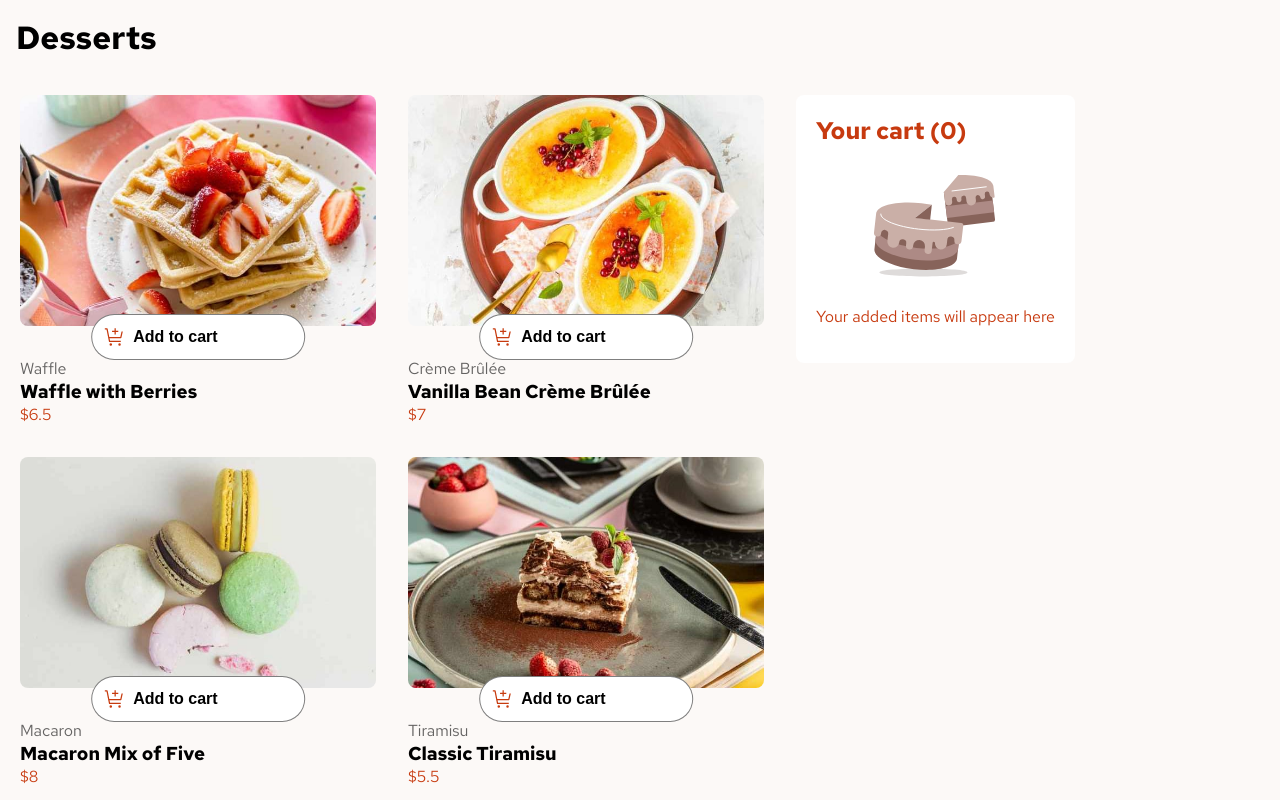
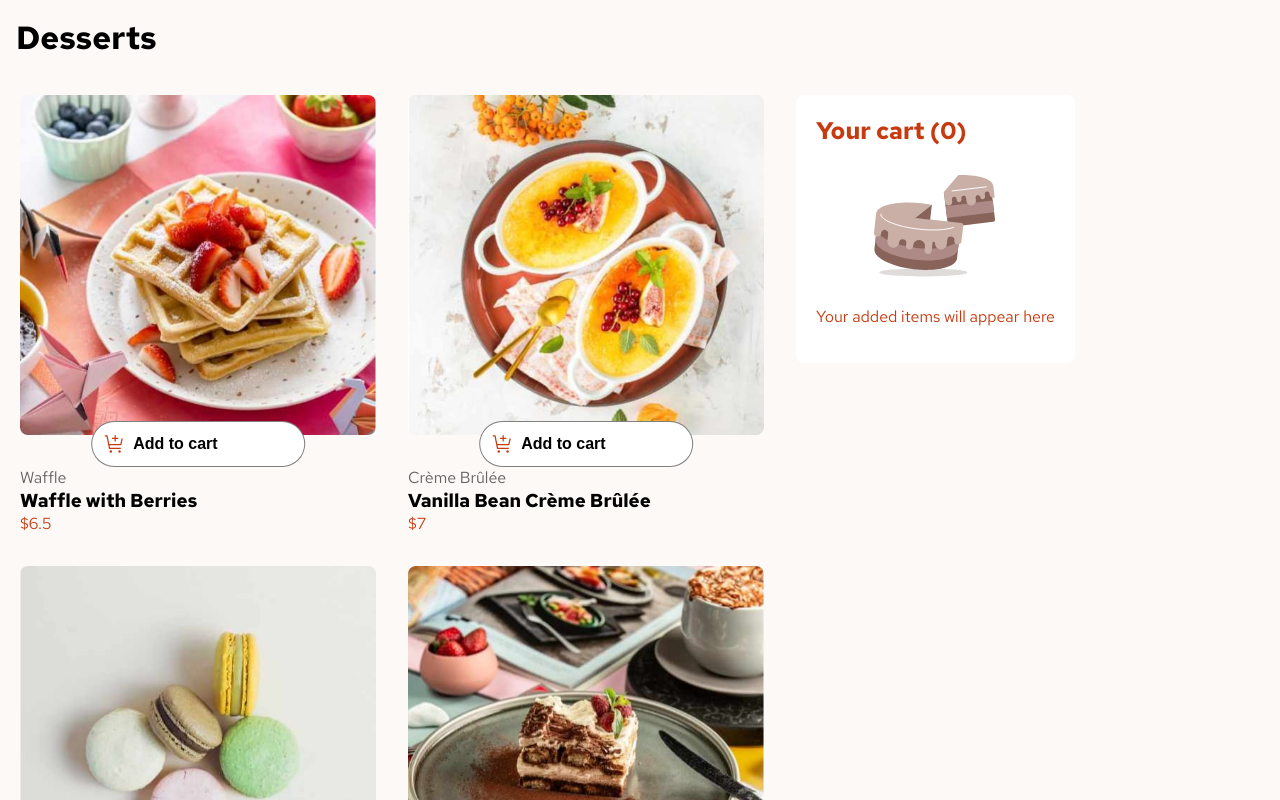
Before and after one commit to Medido1/Frontend-Mentor-Product-list-with-cart, a React (Vite) app: page / in a window 1280 px wide. Shown: the top 800 px of the page. Built offline with nearby package versions, Linux system fonts and the light colour scheme.

Commit message:
Add img url for desktop design

```diff
--- a/src/components/DessertsMenu.jsx
+++ b/src/components/DessertsMenu.jsx
@@ -21,7 +21,7 @@ export default function DessertsMenu(
       {(!isConfirmed || !isMobile) && myData.map((info) => {
         return <Dessert
           key={info.name}
-          imgSrc={info.image.mobile}
+          imgSrc={isMobile ? info.image.mobile : info.image.desktop}
           category={info.category}
           dessertName={info.name}
           price={info.price}
--- a/src/data.js
+++ b/src/data.js
@@ -1,21 +1,30 @@
 import waffleMobile from './assets/images/image-waffle-mobile.jpg';
 import waffleThumbnail from './assets/images/image-waffle-thumbnail.jpg';
+import waffleDesktop from './assets/images/image-waffle-desktop.jpg';
 import crémeBruléMobile from './assets/images/image-creme-brulee-mobile.jpg';
 import crémeBruléThumbnail from './assets/images/image-creme-brulee-thumbnail.jpg';
+import crémeBruléDesktop from './assets/images/image-creme-brulee-desktop.jpg';
 import MacaronMobile from './assets/images/image-macaron-mobile.jpg';
 import MacaronThumbnail from './assets/images/image-macaron-thumbnail.jpg';
+import MacaronDesktop from './assets/images/image-macaron-desktop.jpg';
 import TiramisuMobile from './assets/images/image-tiramisu-mobile.jpg';
-import TiramiusThumbnail from './assets/images/image-tiramisu-thumbnail.jpg';
+import TiramisuThumbnail from './assets/images/image-tiramisu-thumbnail.jpg';
+import TiramisuDesktop from './assets/images/image-tiramisu-desktop.jpg';
 import BaklavaMobile from './assets/images/image-baklava-mobile.jpg';
 import BaklavaThumbnail from './assets/images/image-baklava-thumbnail.jpg';
+import BaklavaDesktop from './assets/images/image-baklava-desktop.jpg';
 import PieMobile from './assets/images/image-meringue-mobile.jpg';
 import PieThumbnail from './assets/images/image-panna-cotta-mobile.jpg';
+import PieDesktop from './assets/images/image-meringue-desktop.jpg';
 import CakeMobile from './assets/images/image-cake-mobile.jpg';
 import CakeThumbnail from './assets/images/image-cake-thumbnail.jpg';
+import CakeDesktop from './assets/images/image-cake-desktop.jpg';
 import BrownieMobile from './assets/images/image-brownie-mobile.jpg';
 import BorwnieThumbnail from './assets/images/image-brownie-thumbnail.jpg';
+import BrownieDesktop from './assets/images/image-brownie-desktop.jpg';
 import PannaCottaMobile from './assets/images/image-panna-cotta-mobile.jpg';
 import PannaCottaThumbnail from './assets/images/image-panna-cotta-thumbnail.jpg';
+import PannaCottaDesktop from './assets/images/image-panna-cotta-desktop.jpg';
 
 const data = [
     {
@@ -23,7 +32,7 @@ const data = [
             "thumbnail": waffleThumbnail,
             "mobile": waffleMobile,
             "tablet": "./assets/images/image-waffle-tablet.jpg",
-            "desktop": "./assets/images/image-waffle-desktop.jpg"
+            "desktop": waffleDesktop,
        },
        "name": "Waffle with Berries",
        "category": "Waffle",
@@ -35,7 +44,7 @@ const data = [
             "thumbnail": crémeBruléThumbnail,
             "mobile": crémeBruléMobile,
             "tablet": "./assets/images/image-creme-brulee-tablet.jpg",
-            "desktop": "./assets/images/image-creme-brulee-desktop.jpg"
+            "desktop": crémeBruléDesktop,
         },
         "name": "Vanilla Bean Crème Brûlée",
         "category": "Crème Brûlée",
@@ -47,7 +56,7 @@ const data = [
             "thumbnail": MacaronThumbnail,
             "mobile": MacaronMobile,
             "tablet": "./assets/images/image-macaron-tablet.jpg",
-            "desktop": "./assets/images/image-macaron-desktop.jpg"
+            "desktop": MacaronDesktop,
         },
         "name": "Macaron Mix of Five",
         "category": "Macaron",
@@ -56,10 +65,10 @@ const data = [
      },
      {
         "image": {
-            "thumbnail": TiramiusThumbnail,
+            "thumbnail": TiramisuThumbnail,
             "mobile": TiramisuMobile,
             "tablet": "./assets/images/image-tiramisu-tablet.jpg",
-            "desktop": "./assets/images/image-tiramisu-desktop.jpg"
+            "desktop": TiramisuDesktop,
         },
         "name": "Classic Tiramisu",
         "category": "Tiramisu",
@@ -71,7 +80,7 @@ const data = [
             "thumbnail": BaklavaThumbnail,
             "mobile": BaklavaMobile ,
             "tablet": "./assets/images/image-baklava-tablet.jpg",
-            "desktop": "./assets/images/image-baklava-desktop.jpg"
+            "desktop": BaklavaDesktop,
         },
         "name": "Pistachio Baklava",
         "category": "Baklava",
@@ -83,7 +92,7 @@ const data = [
             "thumbnail": PieThumbnail,
             "mobile": PieMobile,
             "tablet": "./assets/images/image-meringue-tablet.jpg",
-            "desktop": "./assets/images/image-meringue-desktop.jpg"
+            "desktop": PieDesktop
         },
         "name": "Lemon Meringue Pie",
         "category": "Pie",
@@ -95,7 +104,7 @@ const data = [
             "thumbnail": CakeThumbnail,
             "mobile": CakeMobile,
             "tablet": "./assets/images/image-cake-tablet.jpg",
-            "desktop": "./assets/images/image-cake-desktop.jpg"
+            "desktop": CakeDesktop,
         },
         "name": "Red Velvet Cake",
         "category": "Cake",
@@ -107,7 +116,7 @@ const data = [
             "thumbnail": BorwnieThumbnail,
             "mobile": BrownieMobile,
             "tablet": "./assets/images/image-brownie-tablet.jpg",
-            "desktop": "./assets/images/image-brownie-desktop.jpg"
+            "desktop": BrownieDesktop,
         },
         "name": "Salted Caramel Brownie",
         "category": "Brownie",
@@ -119,7 +128,7 @@ const data = [
             "thumbnail": PannaCottaThumbnail,
             "mobile": PannaCottaMobile,
             "tablet": "./assets/images/image-panna-cotta-tablet.jpg",
-            "desktop": "./assets/images/image-panna-cotta-desktop.jpg"
+            "desktop": PannaCottaDesktop,
         },
         "name": "Vanilla Panna Cotta",
         "category": "Panna Cotta",
--- a/src/styles/DessertsMenu.css
+++ b/src/styles/DessertsMenu.css
@@ -93,7 +93,7 @@
   }
   .add_to_cart_btn,
   .clicked_cart_btn {
-    bottom: -25%;
+    bottom: -16%;
     width: 60%;
   }
 }
```
